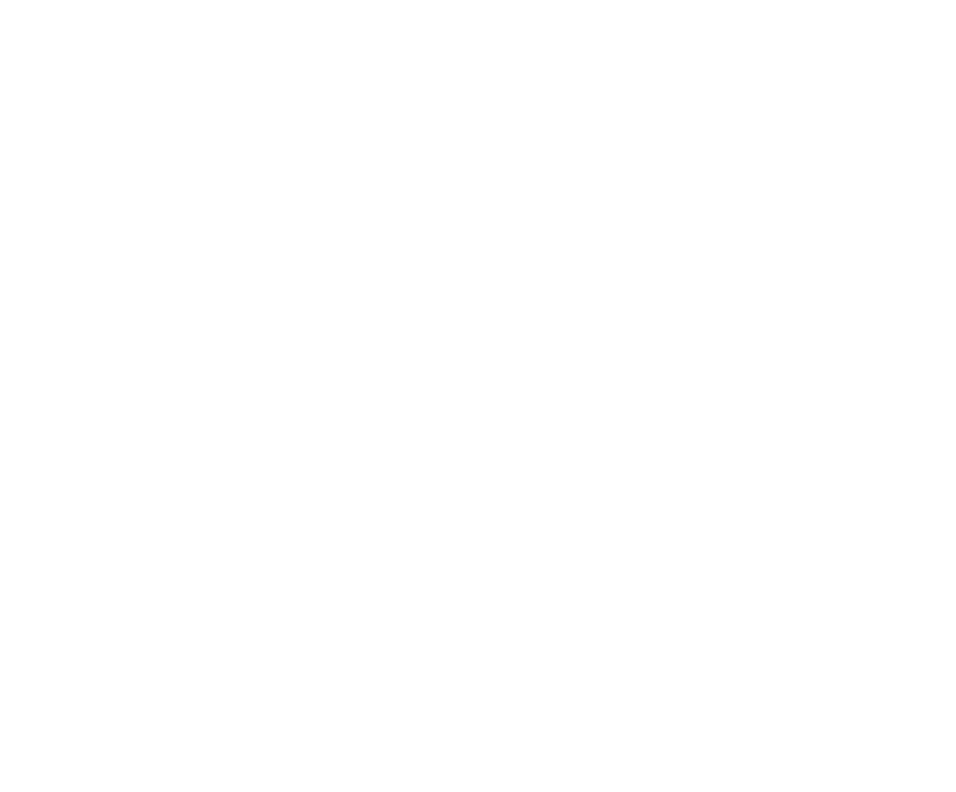
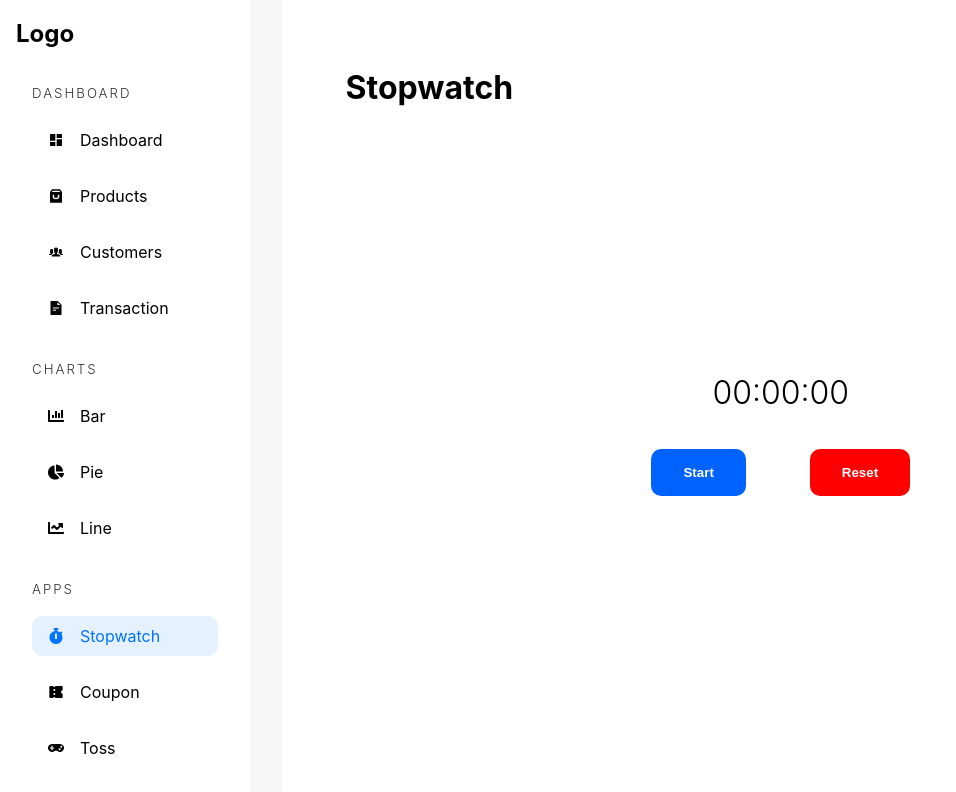
Before and after one commit to JeetBhagya/Admin-Dashboard-App, a React (Vite) app in the folder ADMIN-DASHBOARD/: page /admin/apps/stopwatch in a window 1280 px wide. Before the commit this address had no page. Shown: the top 792 px of the page, without its empty margins (0-956 px from the left). Built offline with nearby package versions, Linux system fonts and the light colour scheme.

Commit message:
design stopwatch for apps component

```diff
--- a/ADMIN-DASHBOARD/src/App.tsx
+++ b/ADMIN-DASHBOARD/src/App.tsx
@@ -11,8 +11,10 @@
 const ProductManagement = lazy(()=>import("./pages/management/ProductManagement")) ;
 const TransactionManagement = lazy(()=>import("./pages/management/TransactionManagement")) ;
 const Bar = lazy(()=>import("./pages/charts/Bar")) ;
-const Pie = lazy(()=>import("./pages/charts/pie")) ;
+const Pie = lazy(()=>import("./pages/charts/Pie")) ;
 const Line = lazy(()=>import("./pages/charts/Line")) ;
+
+const StopWatch=lazy(()=>import("./pages/applications/stopwatch")) ;
 
 const App=()=> {
   return (
@@ -27,12 +29,12 @@
           <Route path="/admin/chart/bar" element={<Bar/>}/>
           <Route path="/admin/chart/pie" element={<Pie/>}/>
           <Route path="/admin/chart/line" element={<Line/>}/>
-          {/*apps */}
           {/*management */}
           <Route path="/admin/product/new" element={<NewProduct/>}/>
           <Route path="/admin/product/:id" element={<ProductManagement/>}/>
           <Route path="/admin/transaction/:id" element={<TransactionManagement/>}/>
-
+          {/*apps */}
+          <Route path="/admin/apps/stopwatch" element={<StopWatch/>}/>
         </Routes>
       </Suspense>
     </Router>
--- a/ADMIN-DASHBOARD/src/pages/Dashboard.tsx
+++ b/ADMIN-DASHBOARD/src/pages/Dashboard.tsx
@@ -5,7 +5,7 @@
 import profile from '../assets/profile-icon.png';
 import {HiTrendingUp, HiTrendingDown} from 'react-icons/hi'
 import data from "../assets/data.json";
-import {BarCharts, DoughnutChart} from "../components/BarCharts"
+import {BarChart, DoughnutChart} from "../components/BarCharts"
 import{BiMaleFemale} from 'react-icons/bi';
 import Table from "./DashboardTable"
 
@@ -53,13 +53,13 @@
           <div className="revenueChart">
             <h2>Revenue & Transactions</h2>
             {/*graph here */}
-            <BarCharts
-              data1={[300, 144, 433, 655, 237, 755, 190]}
-              data2={[200, 444, 343, 556, 778, 455, 990]}
-              tittle1="Revenue"
-              tittle2="Transactions"
-              bgColor1="rgb(0, 115, 255)"
-              bgColor2="rgb(53, 235, 235)"
+            <BarChart
+              data_1={[300, 144, 433, 655, 237, 755, 190]}
+              data_2={[200, 444, 343, 556, 778, 455, 990]}
+              title_1="Revenue"
+              title_2="Transactions"
+              bgColor_1="rgb(0, 115, 255)"
+              bgColor_2="rgb(53, 235, 235)"
 
             />
           </div>
--- /dev/null
+++ b/ADMIN-DASHBOARD/src/pages/applications/Stopwatch.tsx
@@ -0,0 +1,56 @@
+import AdminSidebar from "../../components/AdminSidebar";
+import { useState, useEffect } from "react";
+
+const formatTime = (timeInSeconds: number) => {
+  const hours = Math.floor(timeInSeconds / 3600);
+  const minutes = Math.floor((timeInSeconds % 3600) / 60);
+  const seconds = timeInSeconds % 60;
+
+  const hoursInString = hours.toString().padStart(2, "0");
+  const minutesInString = minutes.toString().padStart(2, "0");
+  const secondsInString = seconds.toString().padStart(2, "0");
+
+  return `${hoursInString}:${minutesInString}:${secondsInString}`;
+};
+
+const Stopwatch = () => {
+  const [time, setTime] = useState<number>(0);
+  const [isRunning, setIsRunning] = useState<boolean>(false);
+
+  const resetHandler = () => {
+    setTime(0);
+    setIsRunning(false);
+  };
+
+  useEffect(() => {
+    let intervalID: number;
+    if (isRunning)
+      intervalID = setInterval(() => {
+        setTime((prev) => prev + 1);
+      }, 1000);
+
+    return () => {
+      clearInterval(intervalID);
+    };
+  }, [isRunning]);
+
+  return (
+    <div className="adminContainer">
+      <AdminSidebar />
+      <main className="dashboardAppContainer">
+        <h1>Stopwatch</h1>
+        <section>
+          <div className="stopwatch">
+            <h2>{formatTime(time)}</h2>
+            <button onClick={() => setIsRunning((prev) => !prev)}>
+              {isRunning ? "Stop" : "Start"}
+            </button>
+            <button onClick={resetHandler}>Reset</button>
+          </div>
+        </section>
+      </main>
+    </div>
+  );
+};
+
+export default Stopwatch;
--- /dev/null
+++ b/ADMIN-DASHBOARD/src/styles/_dashboardapps.scss
@@ -0,0 +1,127 @@
+.dashboardAppContainer {
+    background-color: white;
+    padding: 4rem;
+
+    > section {
+      @include flex(column, center, center, 2rem);
+      height: 100%;
+
+      .stopwatch {
+        > h2 {
+          font-size: 2rem;
+          font-weight: 300;
+          text-align: center;
+        }
+
+        > button {
+          padding: 1rem 2rem;
+          border: none;
+          cursor: pointer;
+          color: white;
+          margin: 2rem;
+          font-weight: 700;
+          border-radius: 10px;
+
+          &:first-of-type {
+            background-color: rgb(0, 98, 255);
+          }
+
+          &:last-of-type {
+            background-color: rgb(255, 0, 0);
+          }
+        }
+      }
+
+      .tosscoin {
+        margin: 2rem;
+        @include square(15rem);
+        position: relative;
+        cursor: pointer;
+        transform-style: preserve-3d;
+        transition: all 0.5s;
+        > div {
+          border-radius: 50%;
+          @include square(100%);
+          position: absolute;
+          display: grid;
+          place-items: center;
+          background-repeat: no-repeat;
+          background-size: contain;
+          backface-visibility: hidden;
+          filter: drop-shadow(0px 10px 10px rgba(0, 0, 0, 0.521));
+          &:first-of-type {
+            background-image: url("../assets/images/heads.png");
+          }
+          &:last-of-type {
+            background-image: url("../assets/images/tails.png");
+            transform: rotateY(-180deg);
+          }
+        }
+      }
+
+      .coupon-form {
+        @include grid(2fr 1fr, 2rem);
+        max-width: 30rem;
+        width: 100%;
+        > input {
+          padding: 1rem;
+          border: 1px solid rgba(0, 0, 0, 0.359);
+          outline: none;
+          border-radius: 5px;
+        }
+
+        > fieldset {
+          padding: 1rem;
+          border: 1px solid rgba(0, 0, 0, 0.359);
+          border-radius: 5px;
+          @include flex(row, center, center, 0);
+          flex-wrap: wrap;
+          grid-column: 1/3;
+
+          span {
+            font-size: 0.8rem;
+            font-weight: 300;
+            margin-inline-start: 0.25rem;
+            margin-inline-end: 1rem;
+          }
+        }
+
+        > button {
+          font-weight: 700;
+          font-size: 1.1rem;
+          width: 100%;
+          padding: 1rem;
+          border: none;
+          color: white;
+          cursor: pointer;
+          margin: 2rem 0;
+          border-radius: 10px;
+          grid-column: 1/3;
+          background-color: rgb(0, 98, 255);
+        }
+      }
+
+      > code {
+        position: relative;
+        font-size: 1.2rem;
+        letter-spacing: 2px;
+        cursor: pointer;
+        &:hover > span {
+          opacity: 1;
+        }
+
+        > span {
+          opacity: 0;
+          @include square(100%);
+          top: 0;
+          left: 0;
+          position: absolute;
+          border-radius: 5px;
+          background-color: rgb(15, 15, 15);
+          color: white;
+          font-size: 0.8rem;
+          @include flex;
+        }
+      }
+    }
+  }
--- a/ADMIN-DASHBOARD/src/styles/app.scss
+++ b/ADMIN-DASHBOARD/src/styles/app.scss
@@ -2,6 +2,7 @@
 @import "_dashboard";
 @import "_product";
 @import "_charts";
+@import "_dashboardapps";
 
 :root {
     font-family: Inter, system-ui, Avenir, Helvetica, Arial, sans-serif;
```
